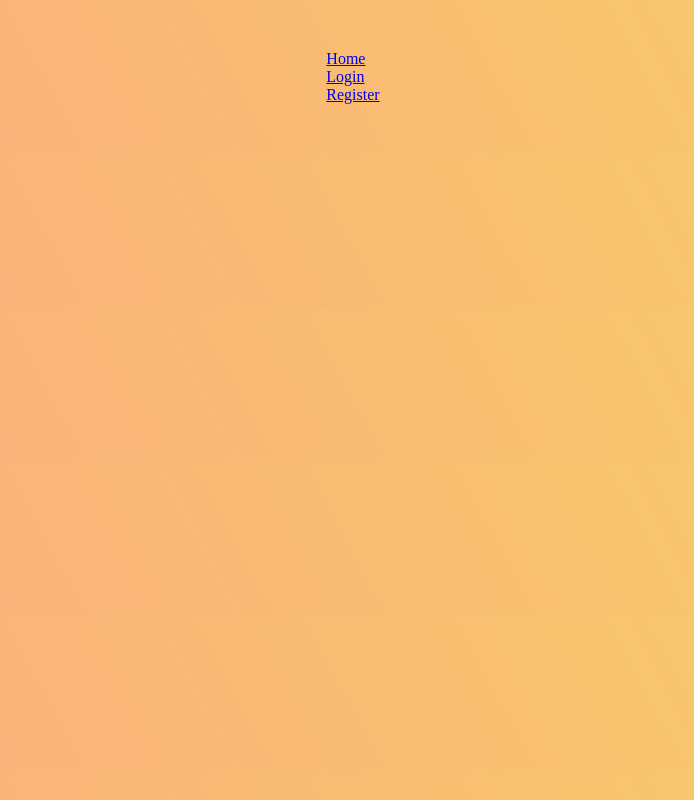
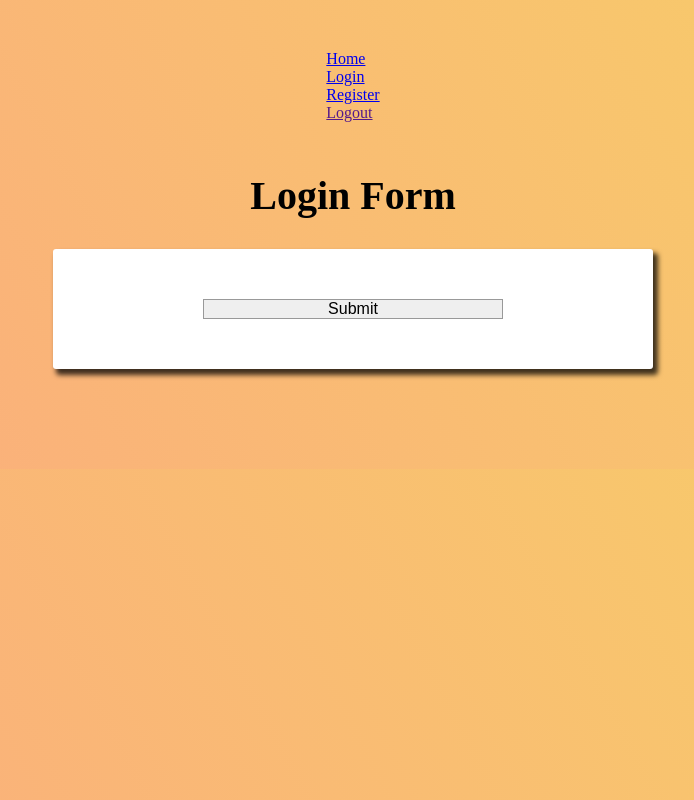
Before and after one commit to mdalamin-eu/Auth-practice, a React (Create React App) app in the folder client/: page /auth/activate/1 in a window 1280 px wide. Shown: the whole page, without its empty margins (287-981 px from the left). Built offline with nearby package versions, Linux system fonts and the light colour scheme.

Commit message:
activateToken

```diff
--- a/client/src/components/App.js
+++ b/client/src/components/App.js
@@ -3,7 +3,7 @@ import { BrowserRouter as Router, Route, Switch } from "react-router-dom";
 import Menu from './Home/menu'
 import Login from './auth/login/'
 import Register from './auth/register/'
-
+import ActivatePage from './auth/activate/activatepage'
  class App extends Component {
   render() {
     return (
@@ -12,6 +12,7 @@ import Register from './auth/register/'
         <Menu />
         <Route exact path="/login" component={Login} />
               <Route exact path="/register" component={Register} />
+              <Route exact path="/auth/activate/:id" component={ActivatePage} />
         </div>
         </Router>
     )
--- a/client/src/components/Home/menu.jsx
+++ b/client/src/components/Home/menu.jsx
@@ -1,7 +1,11 @@
 import React from 'react'
 import {Link} from 'react-router-dom'
-
+import  { logout } from '../utlis/auth'
 const Menu = () =>{
+    const logouta = () =>  {
+        console.log('hi', logout)
+logout()
+    }
     return(
         <div>
             <ul>
@@ -14,6 +18,9 @@ const Menu = () =>{
                 <li>
                     <Link to="/register">Register</Link>
                 </li>
+                <li>
+                    <Link onClick={logouta}>Logout</Link>
+                </li>
             </ul>
         </div>
     )
--- /dev/null
+++ b/client/src/components/auth/activate/activatepage.js
@@ -0,0 +1,39 @@
+import React, { Component } from 'react'
+import Axios from 'axios'
+
+class Activate extends Component {
+    componentDidMount() {
+
+    }
+       activate = (event) =>{
+        event.preventDefault()
+        const token = this.props.match.params.id
+ console.log(token)
+         Axios.post(`http://localhost:3000/api/v1/user/activate`,{ token})
+         .then(response=>{
+             console.log(response.data);
+         })
+
+     }
+
+    render() {
+
+
+
+        return (
+            <div className="App">
+            <header>
+                Login Form
+            </header>
+
+            <form onSubmit={this.activate}>
+
+                <input type="submit" value="Submit"/>
+
+            </form>
+
+        </div>
+        )
+    }
+}
+export default  Activate
--- a/client/src/components/utlis/auth.js
+++ b/client/src/components/utlis/auth.js
@@ -1,4 +1,5 @@
 import cookie from 'js-cookie'
+import { Router } from 'react-router-dom'
 
 export const setCookie  = (key,value) => {
     console.log(key,value)
@@ -10,7 +11,11 @@ export const setCookie  = (key,value) => {
 
 }
 
-
+export const removeCookie = (key)=>{
+    if(process.browser){
+        cookie.remove(key)
+    }
+}
 
 export const getCookie = key => {
        if(process.browser) {
@@ -28,7 +33,11 @@ export const setLocalStorage  = (key, value) => {
 
 }
 
-
+export const removeLocalStorage = key => {
+    if(process.browser){
+        localStorage.removeItem(key)
+    }
+}
 
 export const  authenticate = (response, next) => {
     console.log(response.data)
@@ -51,3 +60,10 @@ export const isAuth = () => {
          }
      }
 }
+
+
+export const logout = () => {
+    removeCookie('token')
+    removeLocalStorage('user')
+
+}
```
Also changed, not shown: client/src/components/auth/activate/index.js (deleted, +0 -11 lines).
